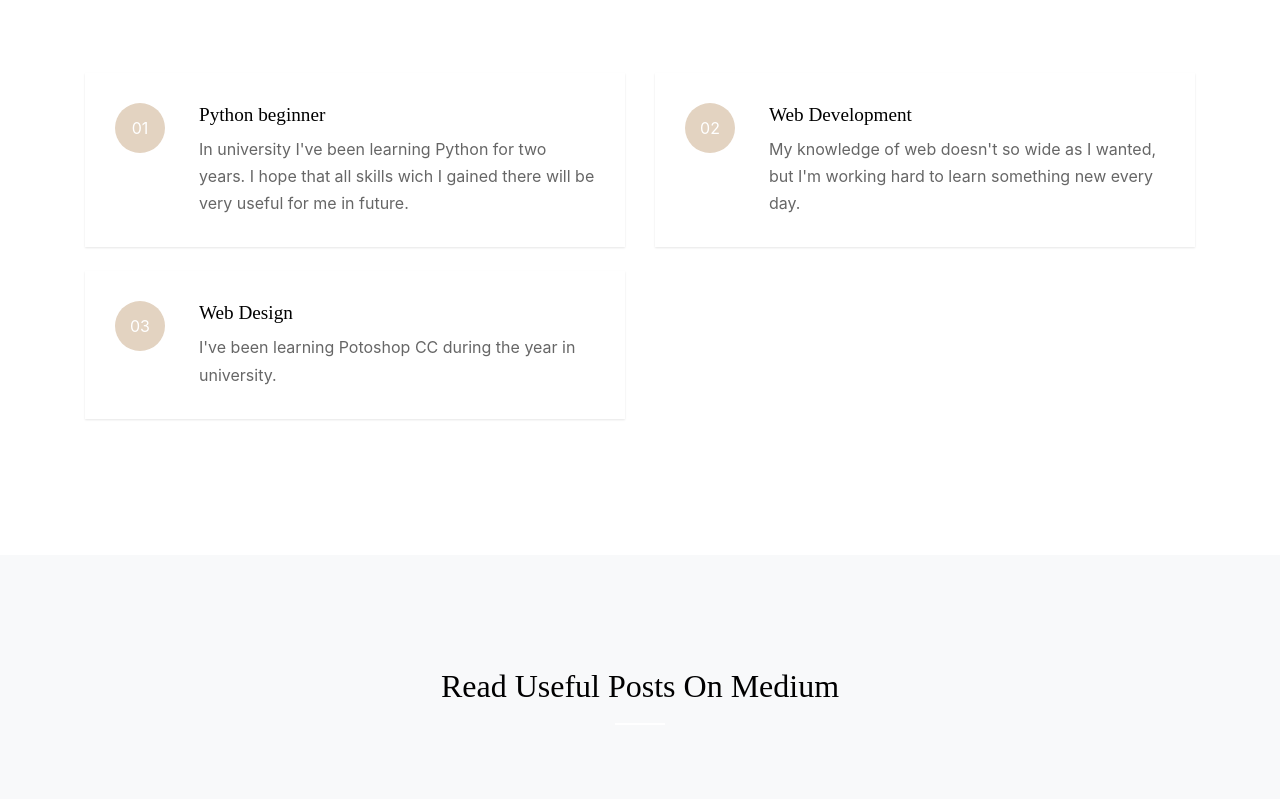
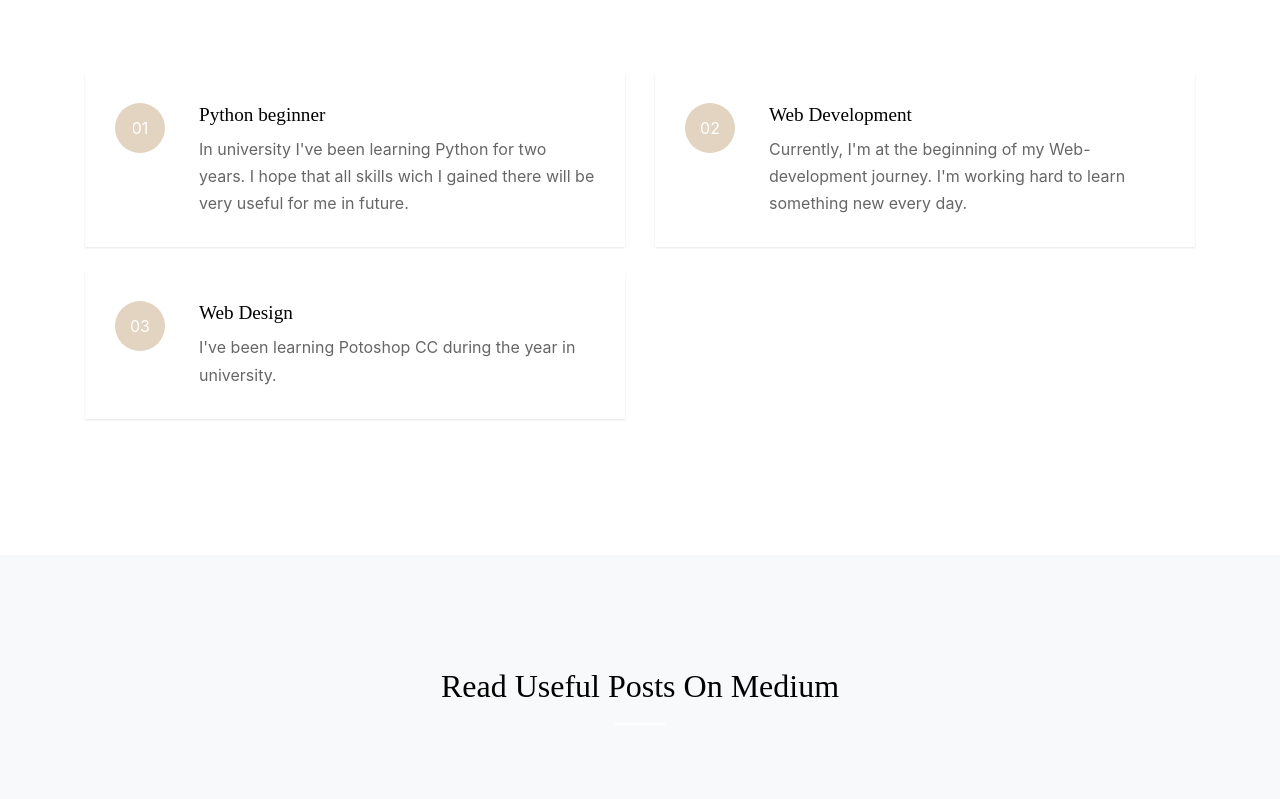
Before and after one commit to KaterynaMahden/portfolio-project, a plain HTML site: page index.html in a window 1280 px wide. Shown: the part 1460-2259 px from the top of the page. Drawn offline with nearby package versions, Linux system fonts and the light colour scheme; files that its build step writes are made by us from their sources; files whose address does not match are found by name; a web font is replaced by a local one.

Commit message:
small changes in text

```diff
--- a/index.html
+++ b/index.html
@@ -157,7 +157,7 @@
               <div class="service-number mr-4"><span>02</span></div>
               <div class="service-about">
                 <h3>Web Development</h3>
-                <p>My knowledge of web doesn't so wide as I wanted, but I'm working hard to learn something new every day.</p>
+                <p>Currently, I'm at the beginning of my Web-development journey. I'm working hard to learn something new every day. </p>
               </div>
             </div>
           </div>
```
